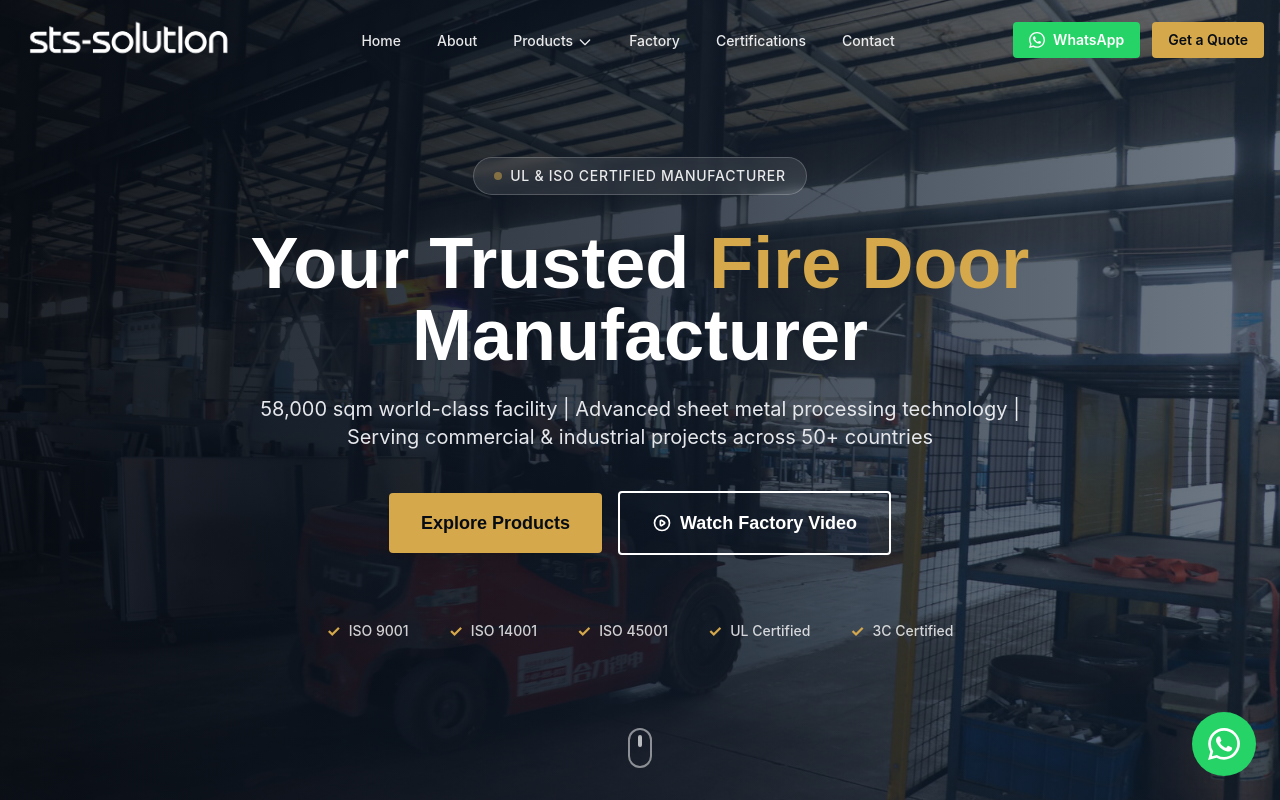
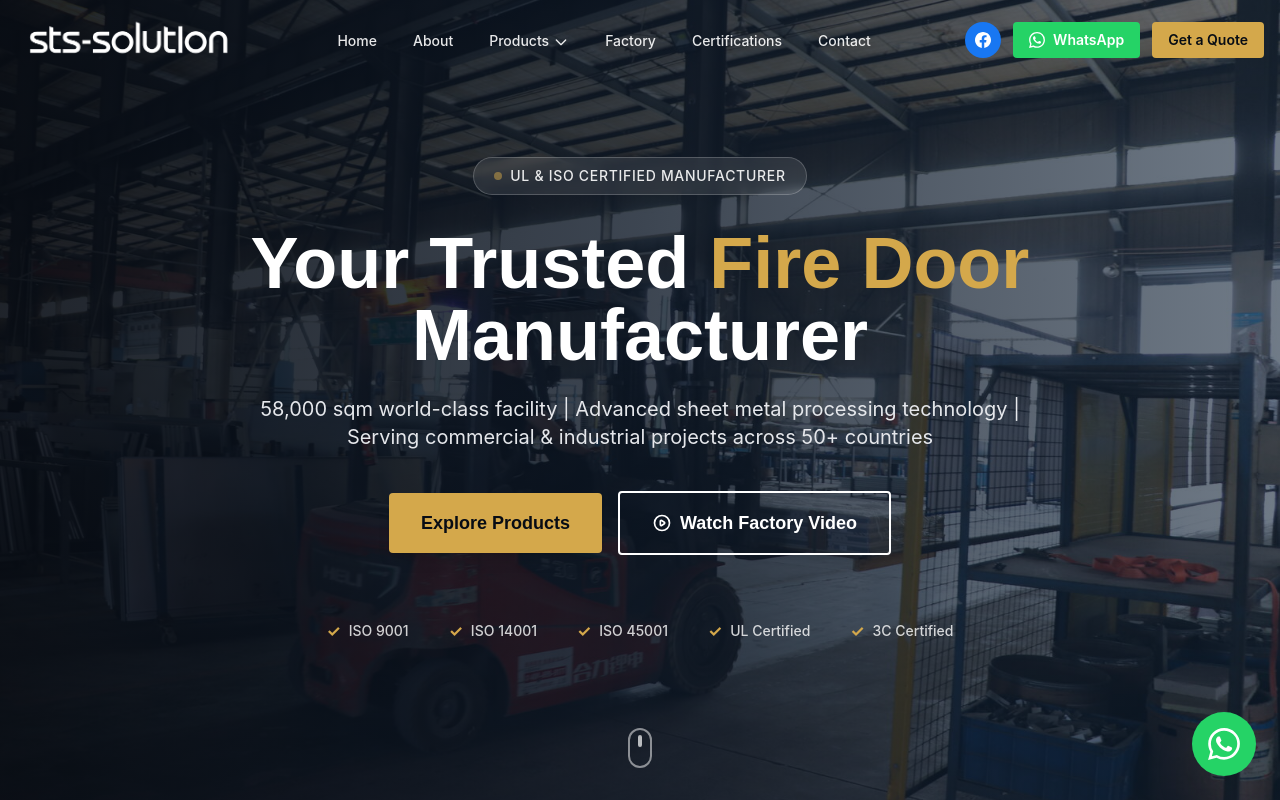
Before and after one commit to Seiano/selushen-website, a Next.js app: page / in a window 1280 px wide. Shown: the top 800 px of the page. Built offline with nearby package versions, Linux system fonts and the light colour scheme.

Commit message:
feat: add Facebook icon to header navigation bar (desktop)
🤖 Generated with [Qoder][https://qoder.com]

```diff
--- a/src/components/layout/Header.tsx
+++ b/src/components/layout/Header.tsx
@@ -82,8 +82,19 @@ export default function Header() {
             ))}
           </nav>
 
-          {/* CTA + WhatsApp */}
+          {/* CTA + WhatsApp + Facebook */}
           <div className="hidden lg:flex items-center space-x-3">
+            <a
+              href="https://www.facebook.com/profile.php?id=61589370193672"
+              target="_blank"
+              rel="noopener noreferrer"
+              className={`w-9 h-9 rounded-full flex items-center justify-center transition-colors bg-[#1877F2] hover:bg-[#166fe5]`}
+              aria-label="Facebook"
+            >
+              <svg className="w-4 h-4 text-white" fill="currentColor" viewBox="0 0 24 24">
+                <path d="M24 12.073C24 5.405 18.627 0 12 0S0 5.405 0 12.073C0 18.1 4.388 23.094 10.125 24v-8.437H7.078v-3.49h3.047V9.41c0-3.025 1.792-4.697 4.533-4.697 1.312 0 2.686.236 2.686.236v2.97h-1.513c-1.491 0-1.956.93-1.956 1.886v2.268h3.328l-.532 3.49h-2.796V24C19.612 23.094 24 18.1 24 12.073z"/>
+              </svg>
+            </a>
             <a
               href={WHATSAPP_LINK}
               target="_blank"
```
